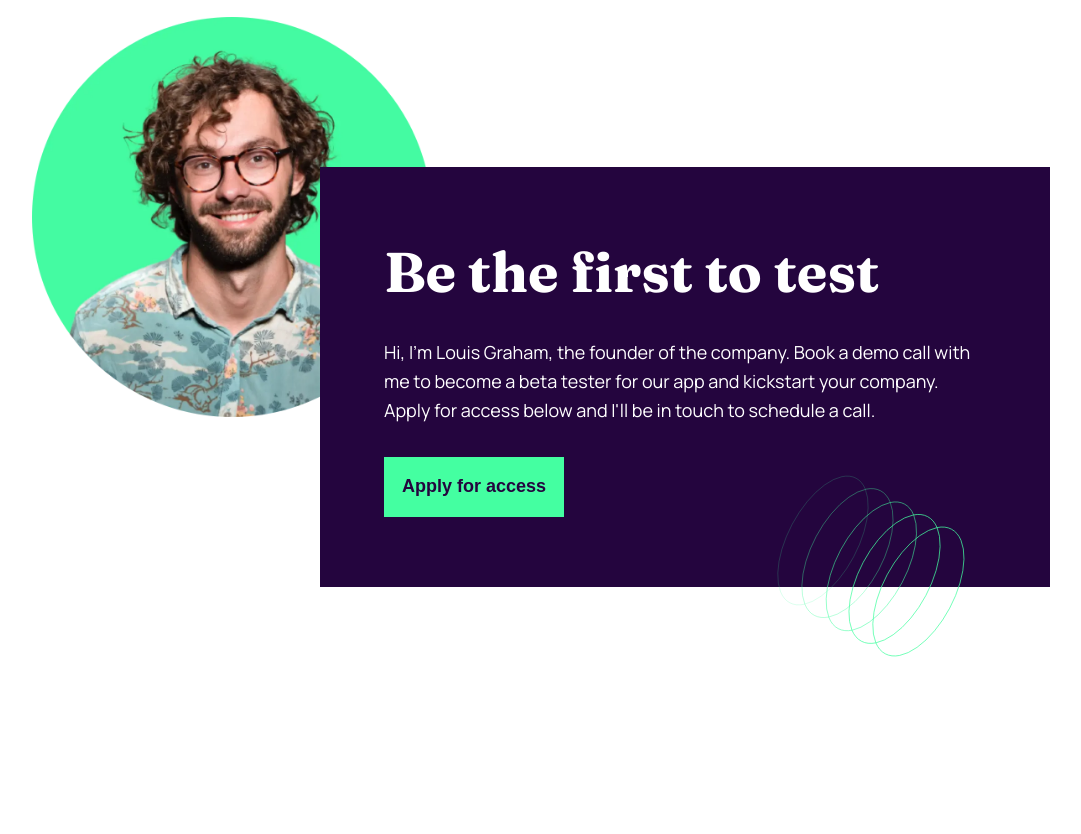
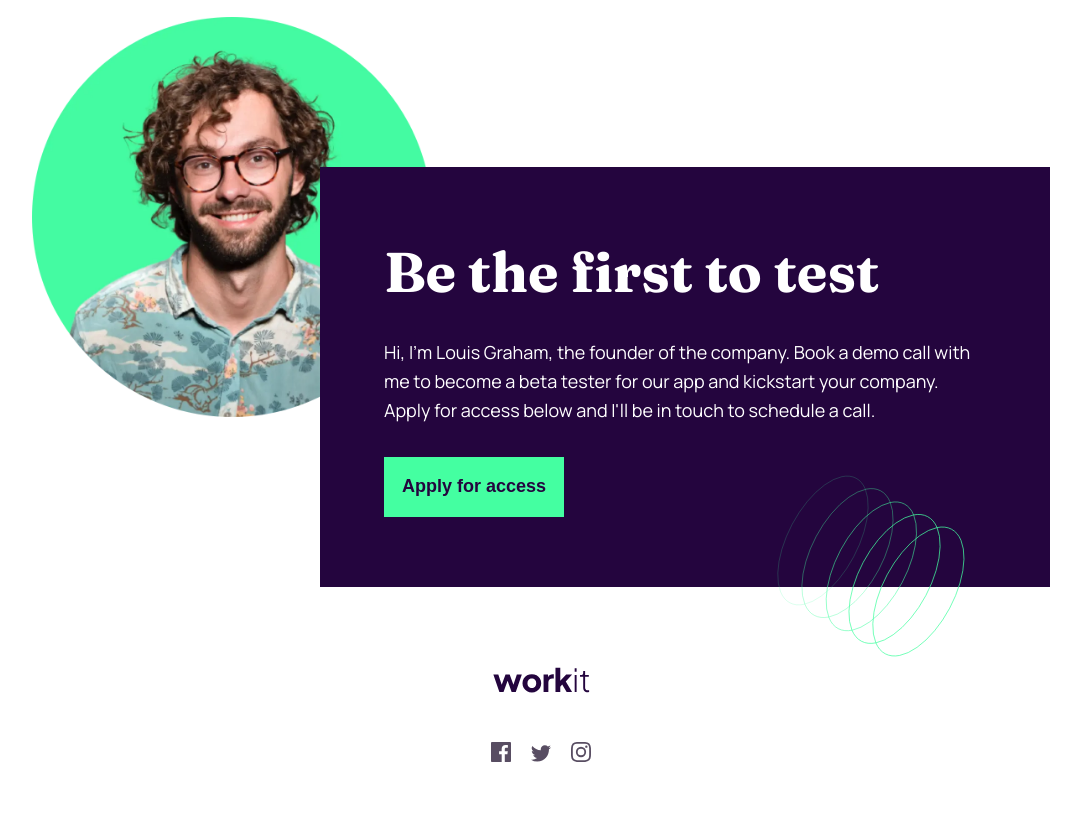
Before and after one commit to lukejdarling/frontendmentor-workit, a plain HTML site: page index.html in a window 1280 px wide. Shown: the part 1442-2276 px from the top of the page, without its empty margins (99-1180 px from the left). Before the commit the page ends 2113 px from the top, so only its background shows below. Drawn offline with Linux system fonts and the light colour scheme.

Commit message:
Footer added

```diff
--- a/index.html
+++ b/index.html
@@ -76,5 +76,19 @@
             </div>
         </div>
     </section>
+    <footer>
+        <img class="footer-logo" src="./img/logo-dark.svg" alt="footer logo">
+        <div class="footer-icons">
+            <a href="#">
+                <img src="./img/icon-facebook.svg" alt="facebook icon">
+            </a>
+            <a href="#">
+                <img class="twitter-icon" src="./img/icon-twitter.svg" alt="twitter icon">
+            </a>
+            <a href="#">
+                <img src="./img/icon-instagram.svg" alt="instagram icon">
+            </a>
+        </div>
+    </footer>
 </body>
 </html>
--- a/style.css
+++ b/style.css
@@ -277,6 +277,33 @@ FOUNDER
     top: 70%;
     left: 60%;
     height: 50%;
+}
+
+/*
+
+
+
+Footer
+
+
+
+*/
+
+footer{
+    display: flex;
+    align-items: center;
+    justify-content: center;
+    flex-direction: column;
+    margin-top: 5rem;
+    padding-bottom: 4rem;
+}
+
+.footer-logo{
+    margin-bottom: 3rem;
+}
+
+.twitter-icon{
+    padding: 0 1rem;
 }
 
 /*
```
